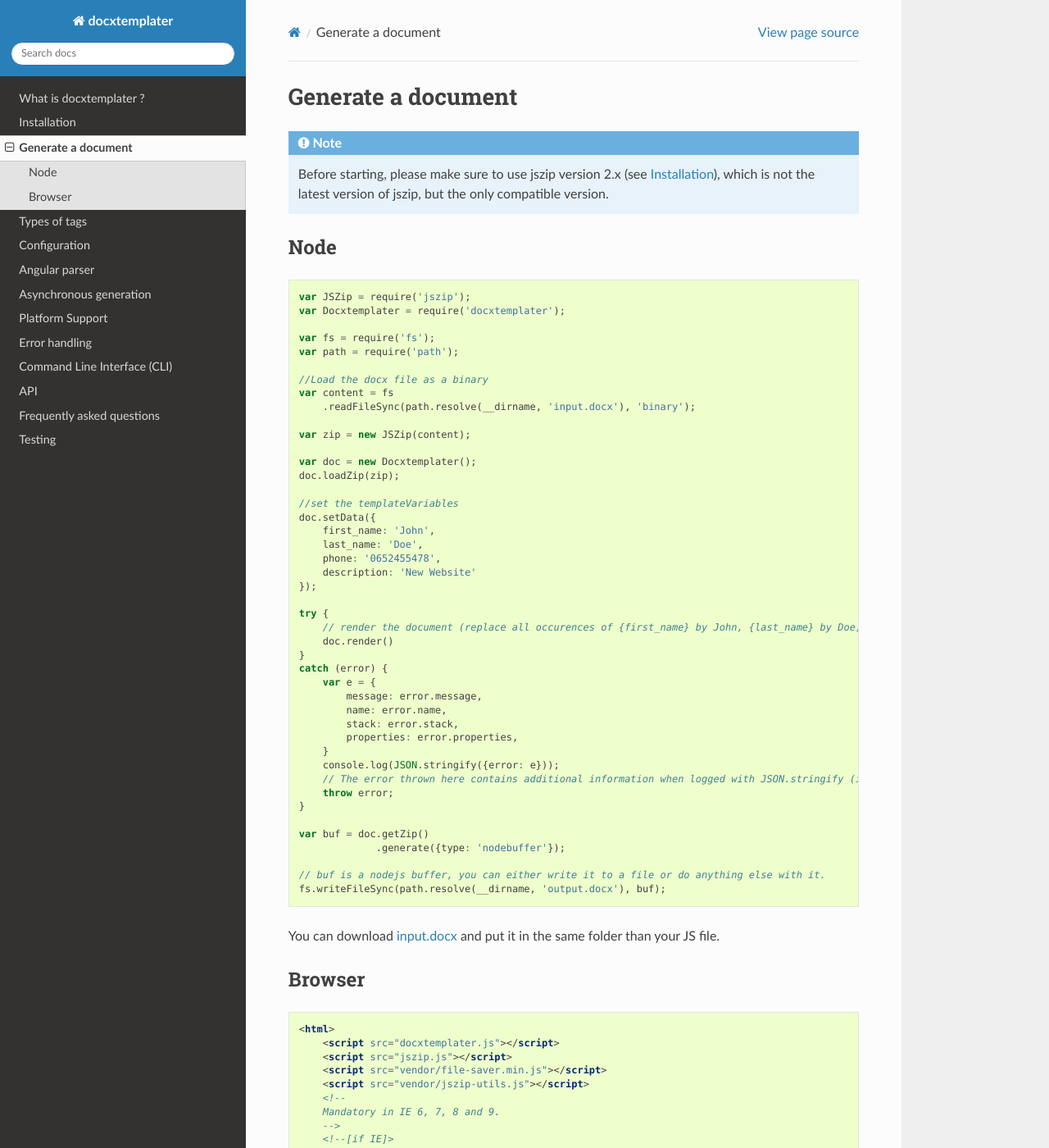
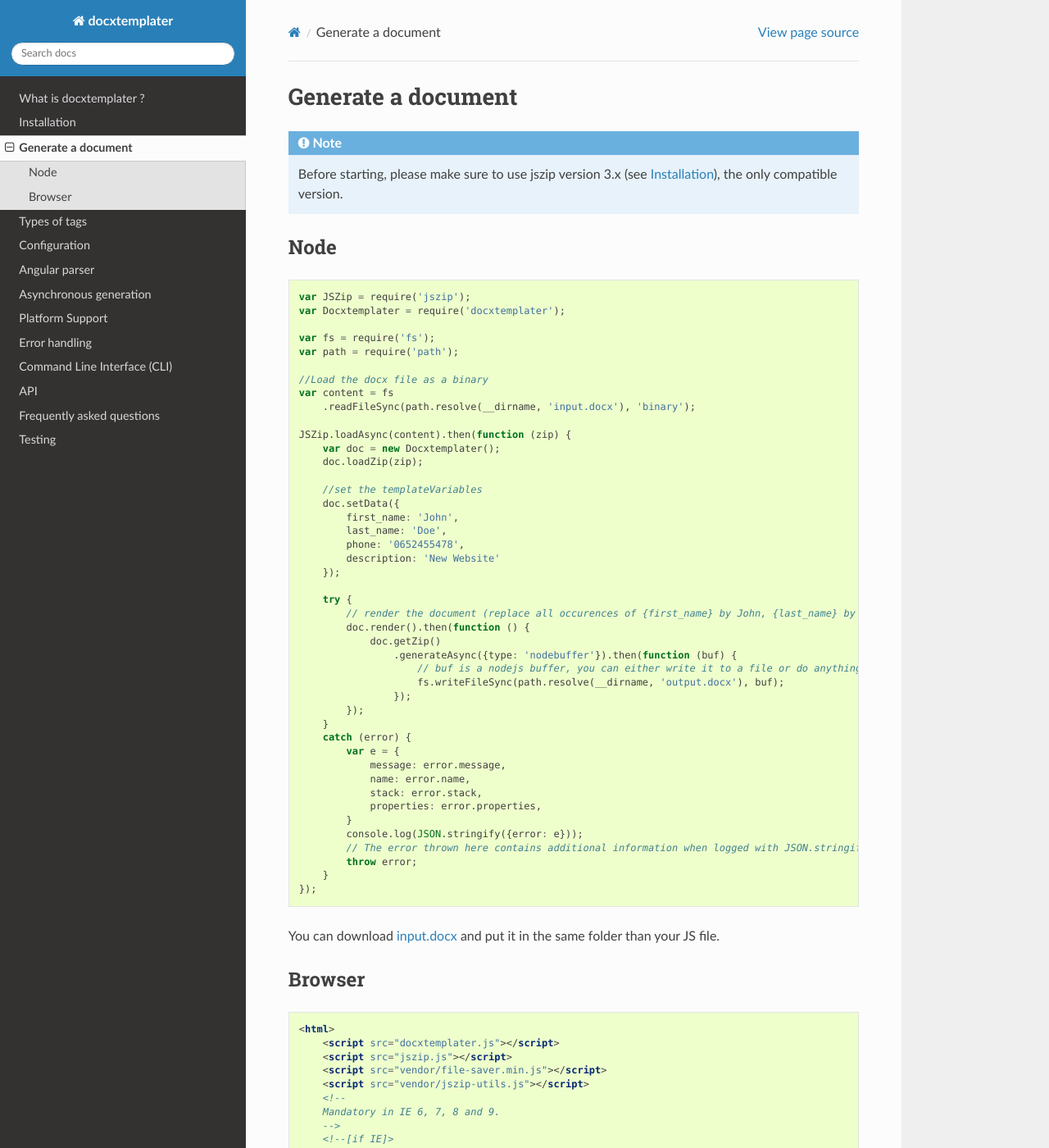
Before and after one commit to open-xml-templating/docxtemplater, a Sphinx documentation site: the page built from docs/source/generate.rst, in a window 1280 px wide and 1400 px high. Shown: the whole window at 82% size. Built offline with Sphinx 7.4.7 and the Read the Docs theme 2.0.0, drawn with Linux system fonts in a browser that asks for light colours; some of the changed text lies outside the part shown.

Commit message:
update code, tests and doc for working with jszip version 3

```diff
--- a/docs/source/api.rst
+++ b/docs/source/api.rst
@@ -23,7 +23,7 @@ Methods
 
     loadZip(zip)
 
-        You have to pass a zip instance to that method, coming from jszip version 2
+        You have to pass a zip instance to that method, coming from jszip version 3
 
     setData(Tags)
 
@@ -33,8 +33,8 @@ Methods
 
     render()
 
-        This function replaces all template variables by their values
+        This function replaces all template variables by their values and returns a Promise
 
     getZip()
 
-        This will return you the zip that represents the docx. You can then call `.generate` on this to generate a buffer, string , ... (see https://stuk.github.io/jszip/documentation/api_jszip/generate.html)
+        This will return you the zip that represents the docx. You can then call `.generateAsync` on this to generate a buffer, string , ... (see https://github.com/Stuk/jszip/blob/master/documentation/api_jszip/generate_async.md)
--- a/docs/source/generate.rst
+++ b/docs/source/generate.rst
@@ -8,7 +8,7 @@ Generate a document
 
 .. note::
 
-    Before starting, please make sure to use jszip version 2.x (see `Installation`_), which is not the latest version of jszip, but the only compatible version.
+    Before starting, please make sure to use jszip version 3.x (see `Installation`_), the only compatible version.
 
 .. _`Installation`: installation.html
 
@@ -27,40 +27,40 @@ Node
     var content = fs
         .readFileSync(path.resolve(__dirname, 'input.docx'), 'binary');
 
-    var zip = new JSZip(content);
+    JSZip.loadAsync(content).then(function (zip) {
+        var doc = new Docxtemplater();
+        doc.loadZip(zip);
 
-    var doc = new Docxtemplater();
-    doc.loadZip(zip);
+        //set the templateVariables
+        doc.setData({
+            first_name: 'John',
+            last_name: 'Doe',
+            phone: '0652455478',
+            description: 'New Website'
+        });
 
-    //set the templateVariables
-    doc.setData({
-        first_name: 'John',
-        last_name: 'Doe',
-        phone: '0652455478',
-        description: 'New Website'
+        try {
+            // render the document (replace all occurences of {first_name} by John, {last_name} by Doe, ...)
+            doc.render().then(function () {
+                doc.getZip()
+                    .generateAsync({type: 'nodebuffer'}).then(function (buf) {
+                        // buf is a nodejs buffer, you can either write it to a file or do anything else with it.
+                        fs.writeFileSync(path.resolve(__dirname, 'output.docx'), buf);
+                    });
+            });
+        }
+        catch (error) {
+            var e = {
+                message: error.message,
+                name: error.name,
+                stack: error.stack,
+                properties: error.properties,
+            }
+            console.log(JSON.stringify({error: e}));
+            // The error thrown here contains additional information when logged with JSON.stringify (it contains a property object).
+            throw error;
+        }
     });
-
-    try {
-        // render the document (replace all occurences of {first_name} by John, {last_name} by Doe, ...)
-        doc.render()
-    }
-    catch (error) {
-        var e = {
-            message: error.message,
-            name: error.name,
-            stack: error.stack,
-            properties: error.properties,
-        }
-        console.log(JSON.stringify({error: e}));
-        // The error thrown here contains additional information when logged with JSON.stringify (it contains a property object).
-        throw error;
-    }
-
-    var buf = doc.getZip()
-                 .generate({type: 'nodebuffer'});
-
-    // buf is a nodejs buffer, you can either write it to a file or do anything else with it.
-    fs.writeFileSync(path.resolve(__dirname, 'output.docx'), buf);
 
 You can download `input.docx`_ and put it in the same folder than your JS file.
 
@@ -88,36 +88,38 @@ Browser
         }
         loadFile("examples/tag-example.docx",function(error,content){
             if (error) { throw error };
-            var zip = new JSZip(content);
-            var doc=new Docxtemplater().loadZip(zip)
-            doc.setData({
-                first_name: 'John',
-                last_name: 'Doe',
-                phone: '0652455478',
-                description: 'New Website'
+            JSZip.loadAsync(content).then(function (zip) {
+                var doc=new Docxtemplater().loadZip(zip)
+                doc.setData({
+                    first_name: 'John',
+                    last_name: 'Doe',
+                    phone: '0652455478',
+                    description: 'New Website'
+                });
+
+                try {
+                    // render the document (replace all occurences of {first_name} by John, {last_name} by Doe, ...)
+                    doc.render().then(function () {
+                        doc.getZip().generateAsync({
+                            type:"blob",
+                            mimeType: "application/vnd.openxmlformats-officedocument.wordprocessingml.document",
+                        }).then(function (out) { //Output the document using Data-URI
+                            saveAs(out,"output.docx");
+                        });
+                    });
+                }
+                catch (error) {
+                    var e = {
+                        message: error.message,
+                        name: error.name,
+                        stack: error.stack,
+                        properties: error.properties,
+                    }
+                    console.log(JSON.stringify({error: e}));
+                    // The error thrown here contains additional information when logged with JSON.stringify (it contains a property object).
+                    throw error;
+                }
             });
-
-            try {
-                // render the document (replace all occurences of {first_name} by John, {last_name} by Doe, ...)
-                doc.render()
-            }
-            catch (error) {
-                var e = {
-                    message: error.message,
-                    name: error.name,
-                    stack: error.stack,
-                    properties: error.properties,
-                }
-                console.log(JSON.stringify({error: e}));
-                // The error thrown here contains additional information when logged with JSON.stringify (it contains a property object).
-                throw error;
-            }
-
-            var out=doc.getZip().generate({
-                type:"blob",
-                mimeType: "application/vnd.openxmlformats-officedocument.wordprocessingml.document",
-            }) //Output the document using Data-URI
-            saveAs(out,"output.docx")
         })
         </script>
     </html>
--- a/docs/source/installation.rst
+++ b/docs/source/installation.rst
@@ -15,10 +15,10 @@ npm is the easiest way to install docxtemplater
 .. code-block:: bash
 
     npm install docxtemplater
-    npm install jszip@2
+    npm install jszip
     npm install jszip-utils # only for the browser (webpack)
 
-**jszip version 2 is important !** It won't work with jszip version 3
+**jszip version 3 is important !** It won't work with jszip version < 3
 
 **jszip-utils (only for browser) is not installed with jszip** and has to be installed separately
 
@@ -29,7 +29,7 @@ You can find ``.js`` and ``.min.js`` files for docxtemplater on this repository
 
 https://github.com/open-xml-templating/docxtemplater-build/tree/master/build
 
-You will also need JSZip version 2.x, which you can download here : https://github.com/Stuk/jszip/tree/v2.x/dist
+You will also need JSZip version 3.x, which you can download here : https://github.com/Stuk/jszip/tree/master/dist
 
 Build it yourself
 -----------------
--- a/package.json
+++ b/package.json
@@ -36,7 +36,7 @@
     "eslint-plugin-dependencies": "^2.4.0",
     "eslint_d": "^5.3.1",
     "finalhandler": "^1.1.1",
-    "jszip": "^2.6.1",
+    "jszip": "^3.1.5",
     "lodash": "^4.17.10",
     "mkdirp": "^0.5.1",
     "mocha": "^5.2.0",
@@ -55,9 +55,10 @@
     "node": ">=0.10"
   },
   "scripts": {
+    "build": "rimraf build && mkdirp build && npm run browserify && npm run uglify",
     "generate:doc": "cd docs; rm build/ -rf ; make html",
     "profile": "./profile.bash",
-    "preversion": "npm run test:es6 && npm run lint && npm run prettier && npm test && rimraf build && mkdirp build && npm run browserify && npm run uglify && npm run verifypublishsize && npm run test:browser",
+    "preversion": "npm run test:es6 && npm run lint && npm run prettier && npm test && npm run build && npm run verifypublishsize && npm run test:browser",
     "check-casing": "./check-casing.bash",
     "compile": "npm run convertto:es5",
     "browserify:test": "FILE=test webpack",
```
Also changed, not shown: docs/source/async.rst (+10 -7 lines), docs/source/faq.rst (+11 -8 lines), docs/source/testing.rst (+29 -16 lines), 10 other files.
